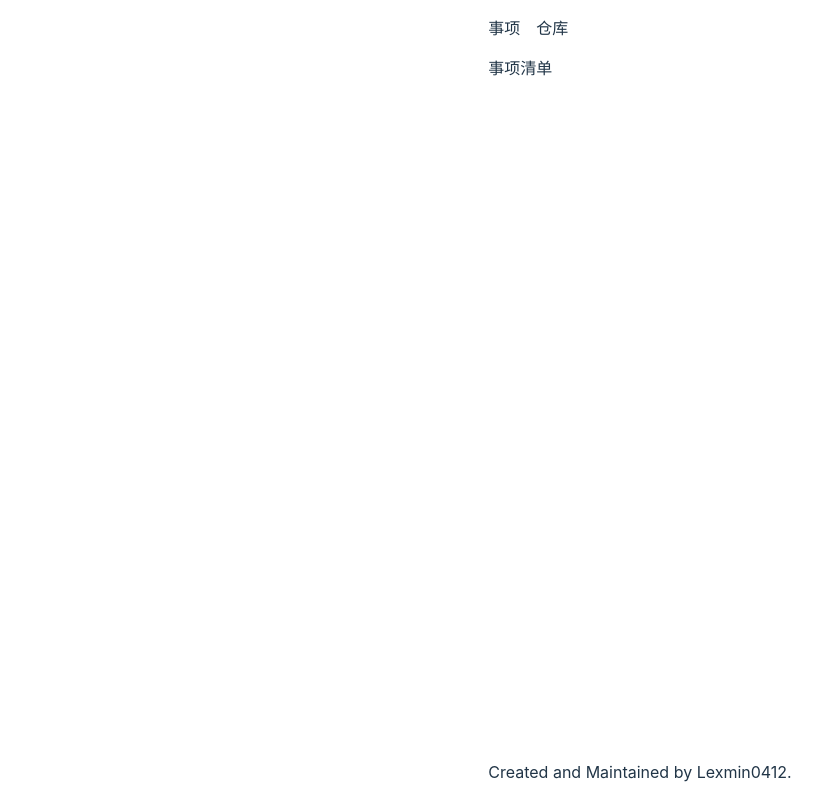
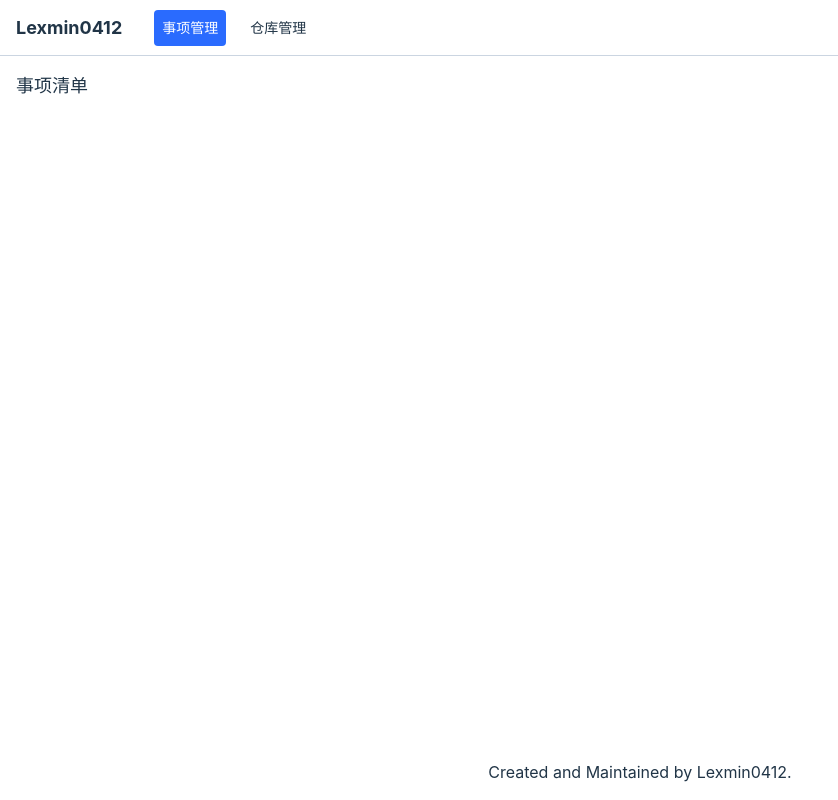
Before and after one commit to lexmin0412/workbench, a React (Vite) app: page / in a window 1280 px wide. Shown: the whole page, without its empty margins (0-838 px from the left). Built offline with nearby package versions, Linux system fonts and the light colour scheme.

Commit message:
optimize: 整体布局优化

```diff
--- a/package.json
+++ b/package.json
@@ -9,6 +9,7 @@
     "preview": "vite preview"
   },
   "dependencies": {
+    "clsx": "^1.2.1",
     "react": "^18.2.0",
     "react-dom": "^18.2.0"
   },
--- a/src/App.tsx
+++ b/src/App.tsx
@@ -7,7 +7,7 @@ import './App.css'
 function App() {
 
   return (
-    <div className="h-screen">
+    <div className="h-screen w-screen">
       <Layout
 				header={<Header/>}
 				footer={<Footer/>}
--- a/src/components/layout/footer.tsx
+++ b/src/components/layout/footer.tsx
@@ -1,5 +1,5 @@
 export default function Footer() {
 	return (
-		<div>Created and Maintained by Lexmin0412.</div>
+		<div className="text-center w-full">Created and Maintained by Lexmin0412.</div>
 	)
 }
--- a/src/components/layout/header.tsx
+++ b/src/components/layout/header.tsx
@@ -1,3 +1,6 @@
+import clsx from 'clsx'
+import { useState } from 'react'
+
 interface HeaderTab {
 	id: string
 	title: string
@@ -6,24 +9,42 @@ interface HeaderTab {
 const headerTabs: HeaderTab[] = [
 	{
 		id: 'issues',
-		title: '事项'
+		title: '事项管理'
 	},
 	{
 		id: 'repos',
-		title: '仓库'
+		title: '仓库管理'
 	}
 ]
 
 export default function Header() {
+
+	const [selected, setSelected] = useState(headerTabs[0].id);
+
 	return (
-		<div className="flex">
-			{headerTabs.map((tab)=>{
-				return (
-					<div key={tab.id} className='mr-4'>
-						{tab.title}
-					</div>
-				)
-			})}
-		</div>
-	)
+    <div className="flex items-center">
+			{/* logo */}
+			<div className="px-4 font-bold text-lg mr-4">
+				Lexmin0412
+			</div>
+
+			{/* tabs */}
+      <div className="flex justify-center w-full">
+        {headerTabs.map((tab) => {
+          return (
+            <div
+              key={tab.id}
+              className={clsx({
+                "h-9 leading-9 mr-4 cursor-pointer hover:bg-theme hover:text-white rounded px-2 text-sm":
+                  true,
+                "bg-theme text-white": selected === tab.id,
+              })}
+            >
+              {tab.title}
+            </div>
+          );
+        })}
+      </div>
+    </div>
+  );
 }
--- a/src/components/layout/index.tsx
+++ b/src/components/layout/index.tsx
@@ -14,17 +14,13 @@ export default function Layout(props: LayoutProps) {
 	return (
     <div className="flex flex-col h-full">
       {/* 头部 */}
-			<div className="flex h-14 leading-14">
+      <div className="flex h-14 items-center border-b border-b-slate-300 ">
         {header}
       </div>
       {/* 内容区 */}
-			<div className="flex flex-1">
-				{children}
+      <div className="flex flex-1 px-4 py-4">{children}</div>
+      {/* 底部 */}
+      <div className="flex h-14 leading-14">{footer}</div>
     </div>
-			{/* 底部 */}
-			<div className="flex h-14 leading-14">
-				{footer}
-			</div>
-		</div>
-	)
+  );
 }
--- a/src/pages/issues/index.tsx
+++ b/src/pages/issues/index.tsx
@@ -1,5 +1,5 @@
 export default function Issues() {
 	return (
-		<div>事项清单</div>
+		<div className="text-lg font-bold">事项清单</div>
 	)
 }
--- a/tailwind.config.js
+++ b/tailwind.config.js
@@ -7,7 +7,11 @@ export default {
 	theme: {
 		extend: {
 			lineHeight: {
+				'12': '3rem',
 				'14': '3.5rem',
+			},
+			colors: {
+				theme: '#2a6bfe'
 			}
 		}
 	},
```
Also changed, not shown: 1 other file (tests, documents, lock files or other folders). Lines whose indentation alone changed are shown as unchanged.
